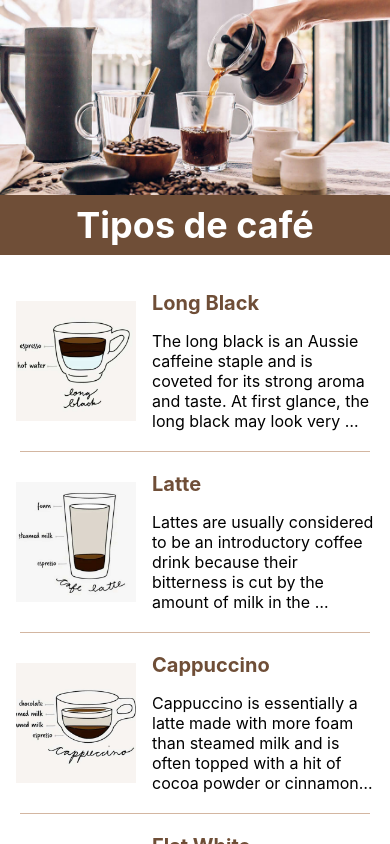
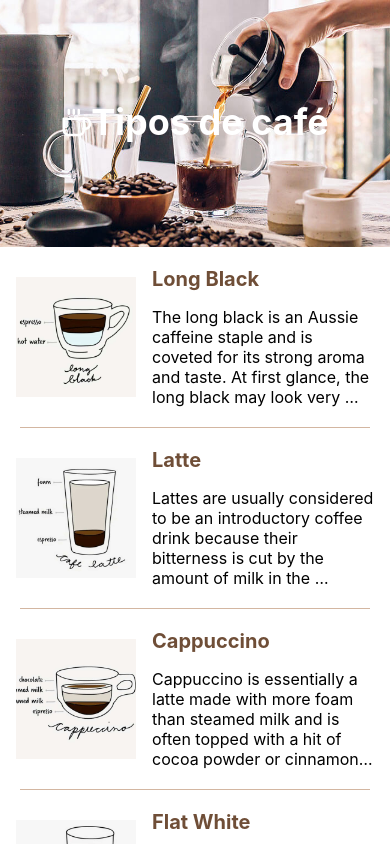
Before and after one commit to Joaovm3/react-native-coffelist, a React Native app: screen / in a window 390 px wide. Built offline with nearby package versions, Linux system fonts and the light colour scheme.

Commit message:
chore: adding text with position absolute

```diff
--- a/src/components/CoffeeHeader/index.js
+++ b/src/components/CoffeeHeader/index.js
@@ -6,11 +6,12 @@ import {
   StyleSheet,
 } from "react-native";
 
+import { Feather } from '@expo/vector-icons';
 import cover from "../../../assets/coffee-cover.jpg";
 
 const dimensions = {
-  with: 900,
-  height: 450,
+  with: 1280,
+  height: 812,
 };
 
 const ratio = dimensions.height / dimensions.with;
@@ -24,7 +25,10 @@ export function CoffeeHeader() {
     <>
       <Image style={{ width, height }} source={cover} />
       <View style={styles.container}>
-        <Text style={styles.title}>Tipos de café</Text>
+          <Text style={styles.title}>
+            <Feather name="coffee" size={30} color="white" />
+            Tipos de café
+          </Text>
       </View>
     </>
   );
@@ -32,11 +36,11 @@ export function CoffeeHeader() {
 
 const styles = StyleSheet.create({
   container: {
-    backgroundColor: "#6F4E37",
-    paddingVertical: 8,
+    position: "absolute",
+    paddingVertical: 100,
+    width: "100%",
     marginBottom: 16,
   },
-
   title: {
     alignSelf: "center",
     fontSize: 36,
```
